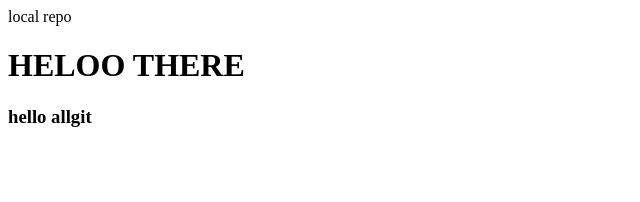
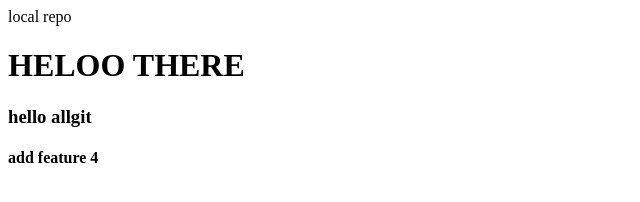
Before and after one commit to shadab93devops/local-repo, a plain HTML site: page index.html in a window 1280 px wide. Shown: the whole page, without its empty margins (0-640 px from the left). Drawn offline with Linux system fonts and the light colour scheme.

Commit message:
added new h4

```diff
--- a/index.html
+++ b/index.html
@@ -1,3 +1,4 @@
 <p>local repo</p>
 <H1>HELOO THERE</H1>
 <h3>hello allgit</h3>
+<h4>add feature 4</h4>
```
